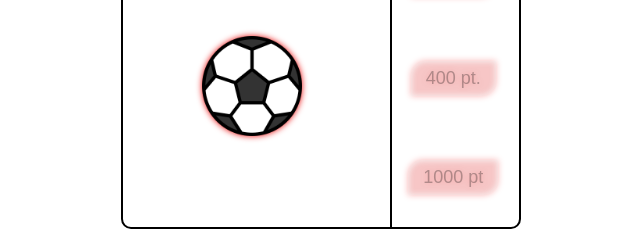
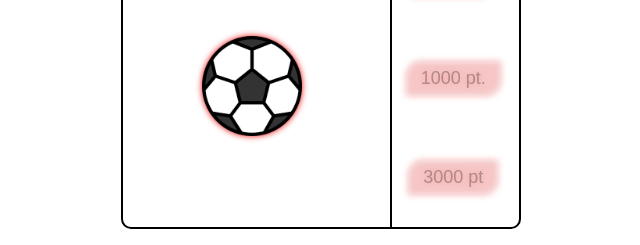
Before and after one commit to mohamed-habbaaina/clicker, a plain HTML site: page index.html in a window 1280 px wide. Shown: the part 371-616 px from the top of the page, 319-959 px from the left. Drawn offline with Linux system fonts and the light colour scheme.

Commit message:
HTML, change level point

```diff
--- a/index.html
+++ b/index.html
@@ -30,8 +30,8 @@
             <div class="level">
                 <button class="btnLevel" disabled>50 pt.</button>
                 <button class="btnLevel" disabled>120 pt.</button>
-                <button class="btnLevel" disabled>400 pt.</button>
-                <button class="btnLevel" disabled>1000 pt</button>
+                <button class="btnLevel" disabled>1000 pt.</button>
+                <button class="btnLevel" disabled>3000 pt</button>
             </div>
         </div>
     </main>
```
